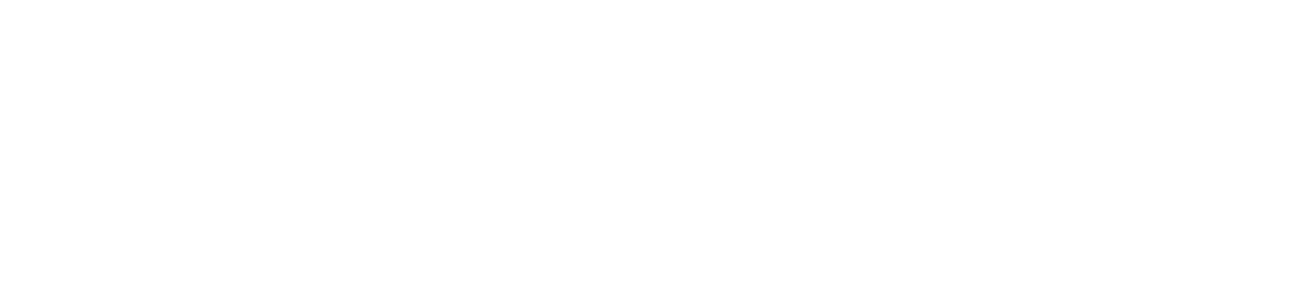
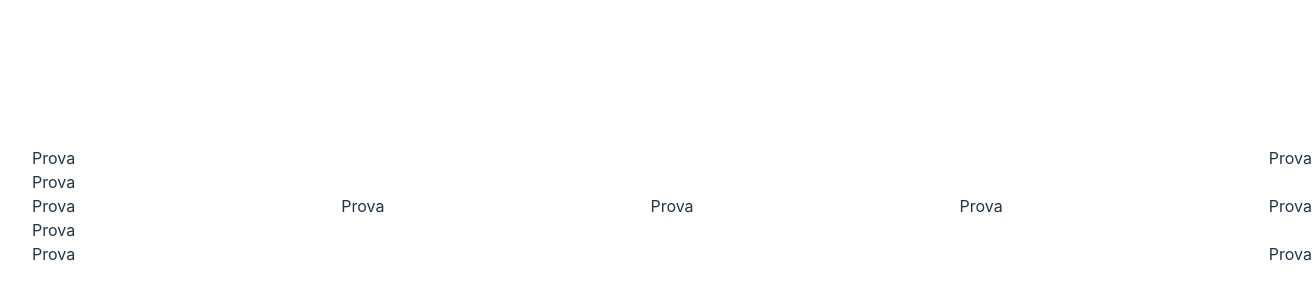
Before and after one commit to Alessandro-Zuddas/vite-comics, a Vue app: page / in a window 1280 px wide. Shown: the part 194-494 px from the top of the page, 1312 px wide, since content can reach past the window. Built offline with nearby package versions, Linux system fonts and the light colour scheme.

Commit message:
Aggiunge struttura base per debug

```diff
--- a/src/App.vue
+++ b/src/App.vue
@@ -1,10 +1,16 @@
 <script>
 
-import HelloWorld from './components/HelloWorld.vue'
+import AppHeader from './components/AppHeader.vue'
+import AppHero from './components/AppHero.vue'
+import AppMain from './components/AppMain.vue'
+import AppFooter from './components/AppFooter.vue'
 
 export default {
   components: {
-    HelloWorld
+    AppHeader,
+    AppHero,
+    AppMain,
+    AppFooter
   }
 }
 
@@ -12,7 +18,10 @@
 
 <template>
 
-  <HelloWorld/>
+  <AppHeader/>
+  <AppHero/>
+  <AppMain/>
+  <AppFooter/>
 
 </template>
 
--- /dev/null
+++ b/src/components/AppFooter.vue
@@ -0,0 +1,41 @@
+<script>
+export default {
+  data() {
+    return {
+
+    }
+  }
+}
+</script>
+
+<template>
+
+  <div class="container footer-top">
+    <div>
+        Prova
+    </div>
+  </div>
+  <div class="container footer-bottom">
+    <div>
+        Prova
+    </div>
+    <div>
+        Prova
+    </div>
+  </div>
+
+</template>
+
+<style lang="scss" scoped>
+
+.footer-top{
+    display: flex;
+    justify-content: flex-start;
+}
+
+.footer-bottom{
+    display: flex;
+    justify-content: space-between;
+}
+
+</style>
--- /dev/null
+++ b/src/components/AppHeader.vue
@@ -0,0 +1,31 @@
+<script>
+export default {
+  data() {
+    return {
+
+    }
+  }
+}
+</script>
+
+<template>
+
+  <div class="container">
+    <div>
+        Prova
+    </div>
+    <div>
+        Prova
+    </div>
+  </div>
+
+</template>
+
+<style lang="scss" scoped>
+
+.container{
+    display: flex;
+    justify-content: space-between;
+}
+
+</style>
--- /dev/null
+++ b/src/components/AppHero.vue
@@ -0,0 +1,28 @@
+<script>
+export default {
+  data() {
+    return {
+
+    }
+  }
+}
+</script>
+
+<template>
+
+  <div class="container">
+    <div>
+        Prova
+    </div>
+  </div>
+
+</template>
+
+<style lang="scss" scoped>
+
+.container{
+    display: flex;
+    justify-content: flex-start;
+}
+
+</style>
--- /dev/null
+++ b/src/components/AppMain.vue
@@ -0,0 +1,40 @@
+<script>
+export default {
+  data() {
+    return {
+
+    }
+  }
+}
+</script>
+
+<template>
+
+  <div class="container">
+    <div>
+        Prova
+    </div>
+    <div>
+        Prova
+    </div>
+    <div>
+        Prova
+    </div>
+    <div>
+        Prova
+    </div>
+    <div>
+        Prova
+    </div>
+  </div>
+
+</template>
+
+<style lang="scss" scoped>
+
+.container{
+    display: flex;
+    justify-content: space-between;
+}
+
+</style>
--- a/src/components/HelloWorld.vue
+++ /dev/null
@@ -1,19 +0,0 @@
-<script>
-export default {
-  data() {
-    return {
-
-    }
-  }
-}
-</script>
-
-<template>
-
-
-
-</template>
-
-<style scoped>
-
-</style>
--- a/src/style/layout.scss
+++ b/src/style/layout.scss
@@ -7,7 +7,6 @@
 }
 
 .container{
-    max-width: 80rem;
-    max-height: 50rem;
+    width: 80rem;
     margin: auto;
 }
```
